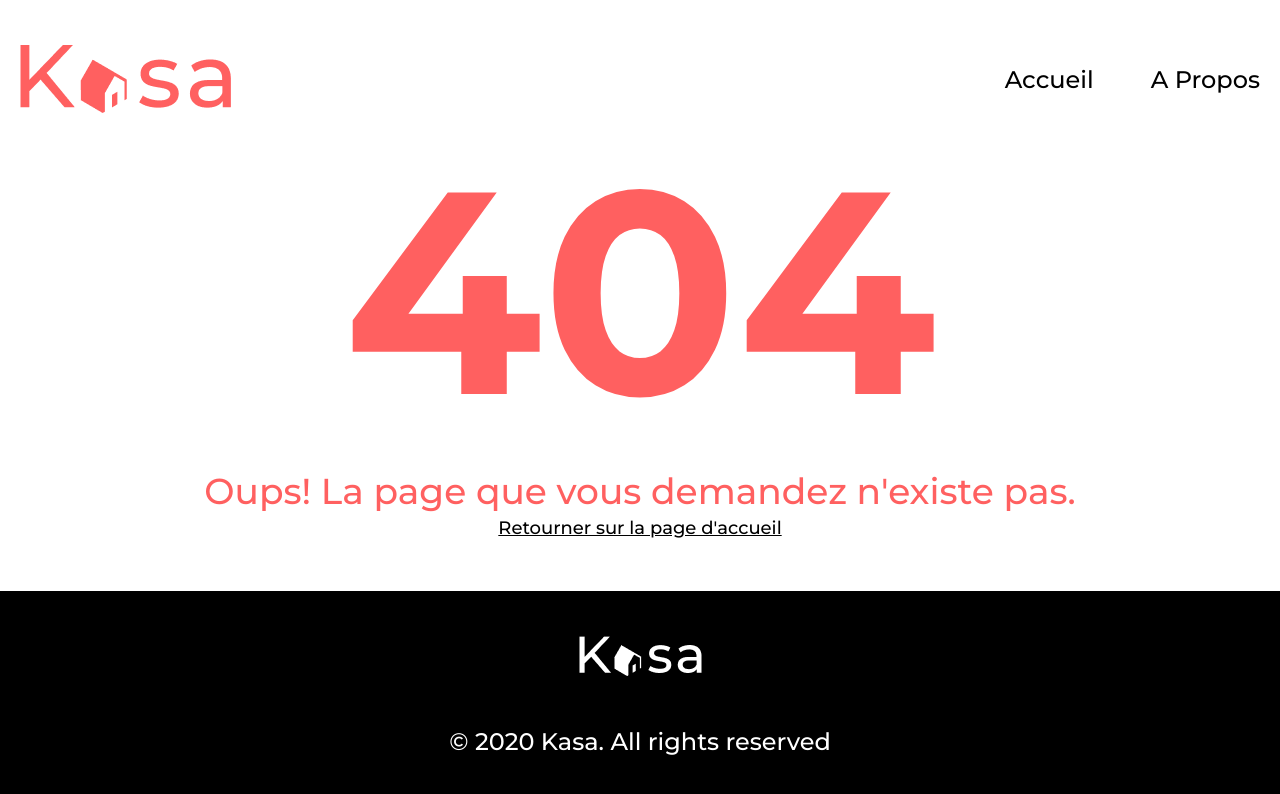
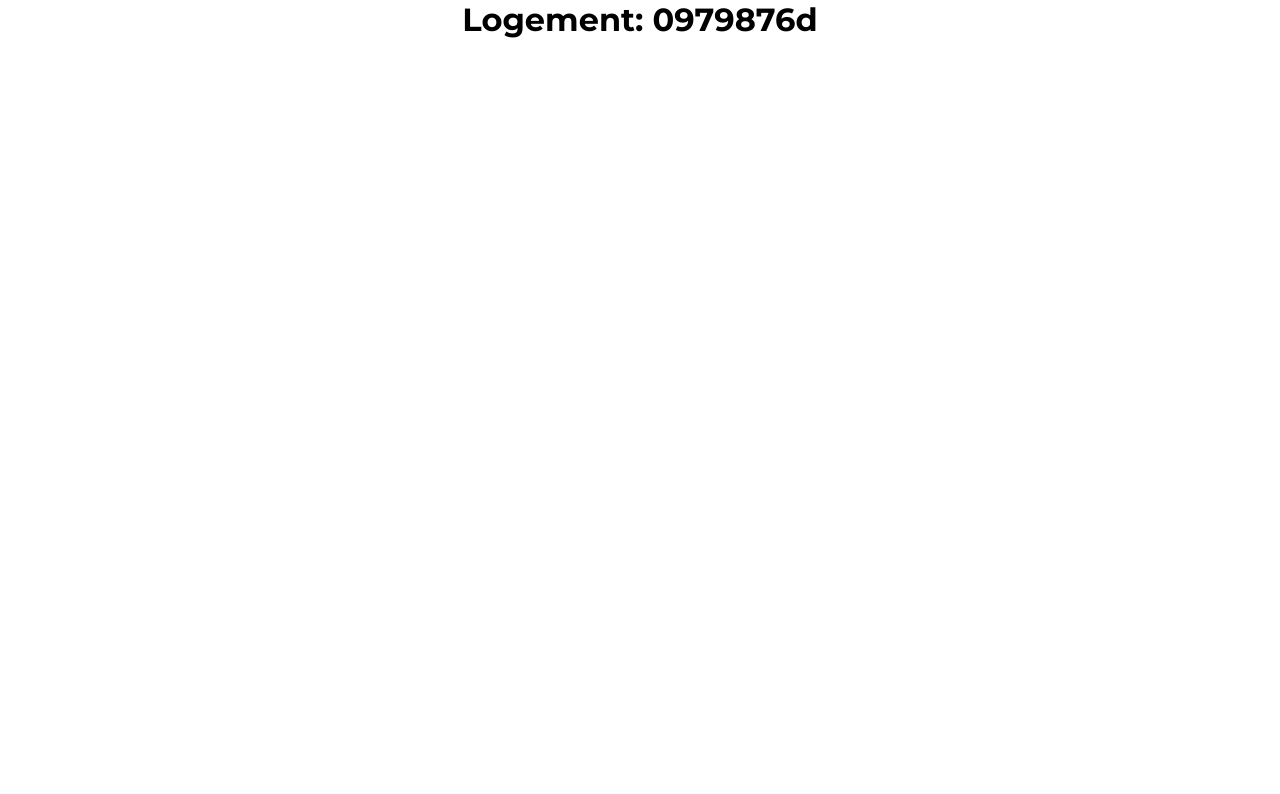
Before and after one commit to BetaPeche/Kasa, a React (Vite) app: page /housing/0979876d in a window 1280 px wide. Before the commit this address had no page. Shown: the top 794 px of the page. Built offline with nearby package versions, Linux system fonts and the light colour scheme.

Commit message:
recuperation id on housing page

```diff
--- a/src/App.jsx
+++ b/src/App.jsx
@@ -10,7 +10,7 @@ const App = () => {
             <Routes>
                 <Route path="/" element={<Home />} />
                 <Route path="/about" element={<About />} />
-                <Route path="/housing" element={<Housing />} />
+                <Route path="/housing/:id" element={<Housing />} />
 
                 <Route path="*" element={<Error />} />
             </Routes>
--- a/src/components/Card.jsx
+++ b/src/components/Card.jsx
@@ -3,15 +3,15 @@ import { NavLink } from "react-router-dom"
 
 const Card = ({ logement }) => {
     return (
-        <NavLink to="/">
-            <div
+        <NavLink to={`/housing/${logement.id}`}>
+            <article
                 className="card"
                 style={{
                     background: `linear-gradient(180deg, rgba(255, 255, 255, 0.00) 0%, rgba(10, 10, 10, 0.00) 42%, rgba(4, 4, 4, 0.20) 99.99%, rgba(0, 0, 0, 0.50) 100%),url(${logement.cover}) center/cover`,
                 }}
             >
                 {logement.title}
-            </div>
+            </article>
         </NavLink>
     )
 }
--- a/src/pages/Housing.jsx
+++ b/src/pages/Housing.jsx
@@ -1,5 +1,9 @@
+import { useParams } from "react-router-dom"
+
 const Housing = () => {
-    return <h1>Logement</h1>
+    const { id } = useParams()
+    console.log(id)
+    return <h1>Logement: {id}</h1>
 }
 
 export default Housing
--- a/src/styles/components/_navigation.scss
+++ b/src/styles/components/_navigation.scss
@@ -16,6 +16,7 @@
         gap: 26px;
         a {
             @include font-montserrat(12px, 500, $black);
+            text-transform: uppercase;
         }
     }
 }
```
